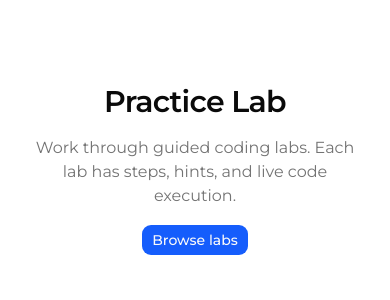
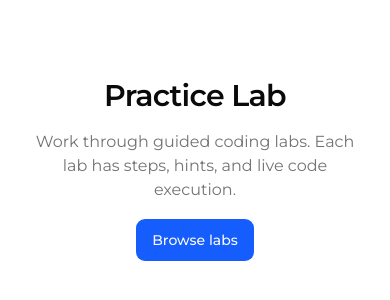
Before and after one commit to teamqavaa/pratice-lab, a Next.js app: page / in a window 390 px wide. Shown: the part 252-552 px from the top of the page. Built offline with nearby package versions, Linux system fonts and the light colour scheme.

Commit message:
feat: mobile responsiveness fixes - button sizes, code topbar overflow, lab-topbar wrap

```diff
--- a/components/lab/lab-code.tsx
+++ b/components/lab/lab-code.tsx
@@ -39,10 +39,10 @@ export function LabCode({
     >
       <Tabs defaultValue={filename} className="flex h-full flex-col gap-0">
         <div className="flex shrink-0 items-center justify-between border-b bg-muted/50 pr-2">
-          <TabsList
-            variant="line"
-            className="h-9 w-full justify-start rounded-none px-1"
-          >
+<TabsList
+              variant="line"
+              className="h-9 min-w-0 flex-1 justify-start rounded-none px-1"
+            >
             <TabsTrigger value={filename}>
               <FileCode />
               {filename}
--- a/components/lab/lab-topbar.tsx
+++ b/components/lab/lab-topbar.tsx
@@ -91,7 +91,7 @@ export function LabTopBar({
               </BreadcrumbList>
             </Breadcrumb>
           </div>
-          <div className="flex shrink-0 items-center gap-1.5 lg:gap-2">
+          <div className="flex shrink-0 items-center gap-1.5 lg:gap-2 flex-wrap">
             {sessionCompleted && <Badge variant="secondary">Completed</Badge>}
             <AlertDialog open={restartOpen} onOpenChange={onRestartOpenChange}>
               <AlertDialogTrigger
--- a/components/ui/button.tsx
+++ b/components/ui/button.tsx
@@ -23,16 +23,16 @@ const buttonVariants = cva(
       },
       size: {
         default:
-          "h-8 gap-1.5 px-2.5 has-data-[icon=inline-end]:pr-2 has-data-[icon=inline-start]:pl-2",
-        xs: "h-6 gap-1 rounded-[min(var(--radius-md),10px)] px-2 text-xs in-data-[slot=button-group]:rounded-lg has-data-[icon=inline-end]:pr-1.5 has-data-[icon=inline-start]:pl-1.5 [&_svg:not([class*='size-'])]:size-3",
-        sm: "h-7 gap-1 rounded-[min(var(--radius-md),12px)] px-2.5 text-[0.8rem] in-data-[slot=button-group]:rounded-lg has-data-[icon=inline-end]:pr-1.5 has-data-[icon=inline-start]:pl-1.5 [&_svg:not([class*='size-'])]:size-3.5",
-        lg: "h-9 gap-1.5 px-2.5 has-data-[icon=inline-end]:pr-2 has-data-[icon=inline-start]:pl-2",
-        icon: "size-8",
+          "h-11 gap-1.5 px-4 has-data-[icon=inline-end]:pr-3 has-data-[icon=inline-start]:pl-3",
+        xs: "h-8 gap-1 rounded-[min(var(--radius-md),10px)] px-2.5 text-xs in-data-[slot=button-group]:rounded-lg has-data-[icon=inline-end]:pr-2 has-data-[icon=inline-start]:pl-2 [&_svg:not([class*='size-'])]:size-3",
+        sm: "h-9 gap-1 rounded-[min(var(--radius-md),12px)] px-3 text-[0.8rem] in-data-[slot=button-group]:rounded-lg has-data-[icon=inline-end]:pr-2.5 has-data-[icon=inline-start]:pl-2.5 [&_svg:not([class*='size-'])]:size-3.5",
+        lg: "h-12 gap-1.5 px-4 has-data-[icon=inline-end]:pr-3 has-data-[icon=inline-start]:pl-3",
+        icon: "size-11",
         "icon-xs":
-          "size-6 rounded-[min(var(--radius-md),10px)] in-data-[slot=button-group]:rounded-lg [&_svg:not([class*='size-'])]:size-3",
+          "size-8 rounded-[min(var(--radius-md),10px)] in-data-[slot=button-group]:rounded-lg [&_svg:not([class*='size-'])]:size-3",
         "icon-sm":
-          "size-7 rounded-[min(var(--radius-md),12px)] in-data-[slot=button-group]:rounded-lg",
-        "icon-lg": "size-9",
+          "size-9 rounded-[min(var(--radius-md),12px)] in-data-[slot=button-group]:rounded-lg",
+        "icon-lg": "size-12",
       },
     },
     defaultVariants: {
```
